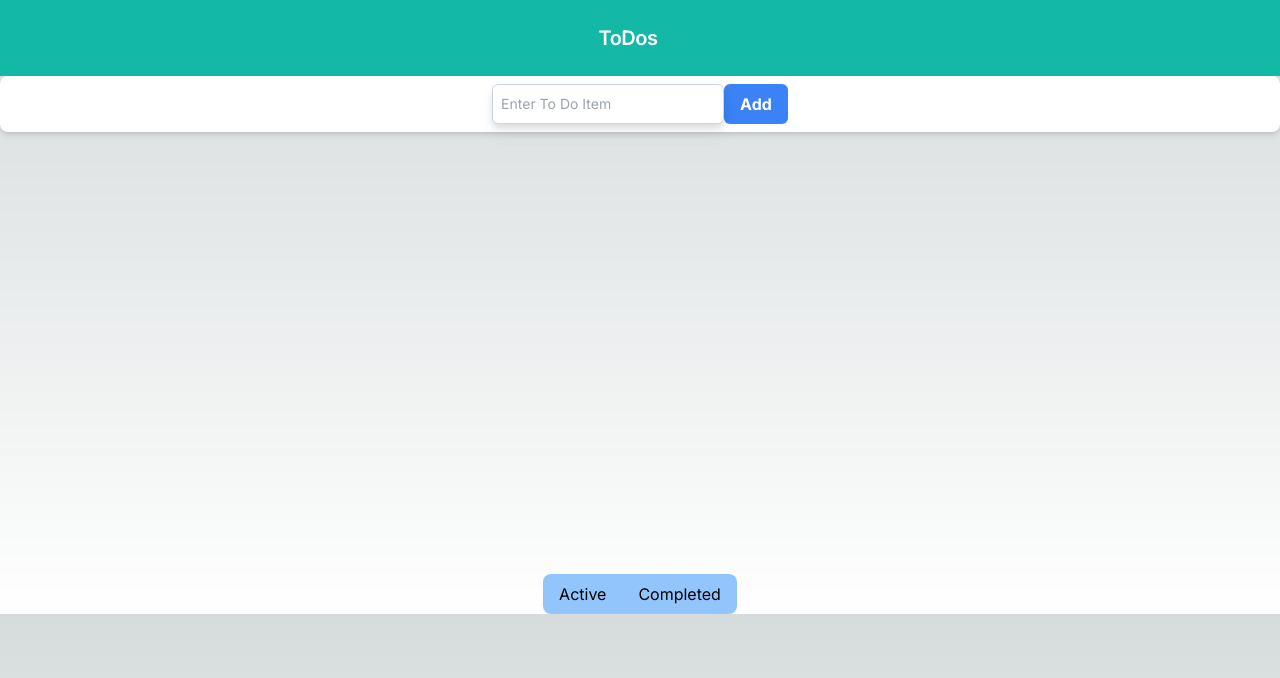
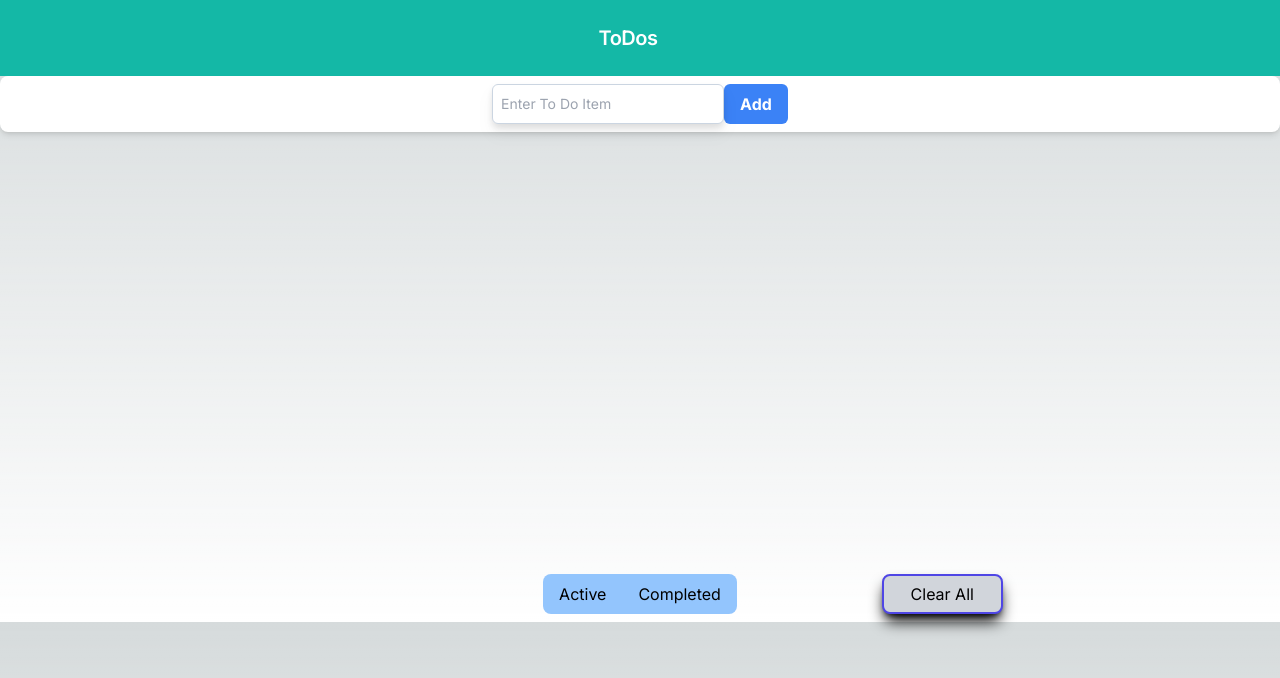
Before and after one commit to SheoranRavi/ListsApp, a Next.js app in the folder webapp/: page / in a window 1280 px wide. Both pictures are taken after a click on the item "Completed". Shown: the top 678 px of the page. Built offline with nearby package versions, Linux system fonts and the light colour scheme.

Commit message:
added the clear all functionality

```diff
--- /dev/null
+++ b/webapp/src/app/common/clearCompleted.js
@@ -0,0 +1,10 @@
+import toDoStates from "./toDoStates";
+
+export default function clearCompleted(){
+    let currentToDos = JSON.parse(localStorage.getItem('toDosList'));
+    if(!Array.isArray(currentToDos) || currentToDos.length === undefined)
+        return;
+    currentToDos = currentToDos.filter(x => x.state === undefined ||
+        x.state !== toDoStates.completed);
+    localStorage.setItem("toDosList",JSON.stringify(currentToDos));
+}
--- /dev/null
+++ b/webapp/src/app/components/ClearAll.jsx
@@ -0,0 +1,22 @@
+import React from "react";
+import clearCompleted from "../common/clearCompleted";
+export default function ClearAll(props){
+
+    const updateItems = props.updateItems;
+
+    const handleClick = (e) => {
+        console.log("Clear All");
+        clearCompleted();
+        updateItems();
+    }
+    return (
+        <>
+            <button
+                className="inline w-1/2 rounded-lg bg-gray-300 hover:bg-gray-400 active:bg-gray-500 justify-self-end border-2 border-indigo-600 shadow-lg shadow-black"
+                onClick={handleClick}
+            >
+                Clear All
+            </button>
+        </>
+    )
+}
--- a/webapp/src/app/components/Filters.jsx
+++ b/webapp/src/app/components/Filters.jsx
@@ -1,5 +1,7 @@
 import React, { useState } from "react";
 import toDoStates from "../common/toDoStates";
+import ClearAll from "./ClearAll";
+
 export default function Filters(props) {
 	const filters = [
 		{
@@ -12,7 +14,10 @@ export default function Filters(props) {
 		},
 	];
 
+	const filterState = props.filterState;
 	const setFilter = props.setFilter;
+	const updateItems = props.updateItems;
+
 	console.log("re-rendering Filters component");
 
 	const filterSelectedAction = (e) => {
@@ -23,8 +28,10 @@ export default function Filters(props) {
 
 	return (
 		<>
-			<div className="flex items-center justify-center">
-				<ul className="mx-6 flex items-center justify-center bg-blue-300 rounded-lg">
+			<div className="flex justify-center pb-2">
+				<div className="grid grid-cols-3">
+                    <div></div>
+					<ul className="mx-6 inline-block bg-blue-300 rounded-lg">
 						{filters.map((item) => {
 							return (
 								<div
@@ -43,6 +50,10 @@ export default function Filters(props) {
 							);
 						})}
 					</ul>
+					{filterState === toDoStates.completed && (
+						<ClearAll updateItems={updateItems} />
+					)}
+				</div>
 			</div>
 		</>
 	);
--- a/webapp/src/app/components/ToDoFrame.jsx
+++ b/webapp/src/app/components/ToDoFrame.jsx
@@ -4,7 +4,6 @@ import addToDo from '../common/addToDo';
 import Filters from './Filters';
 import { useState } from 'react';
 import { useEffect } from 'react';
-import getToDoItems from '../common/getToDoItems';
 import getToDoItemsByFilter from '../common/getToDoItemsByFilter';
 import toDoStates from '../common/toDoStates';
 
@@ -25,7 +24,7 @@ export default function ToDoFrame(){
         <>
             <NewToDo addToDo={addToDo} handleItemsUpdate={handleToDoItemsUpdate}/>
             <List list={toDoItems} updateItems={handleToDoItemsUpdate}></List>
-            <Filters setFilter={setFilter}></Filters>
+            <Filters setFilter={setFilter} filterState={filterState} updateItems={handleToDoItemsUpdate}></Filters>
         </>
     )
 }
```
Lines whose indentation alone changed are shown as unchanged.
